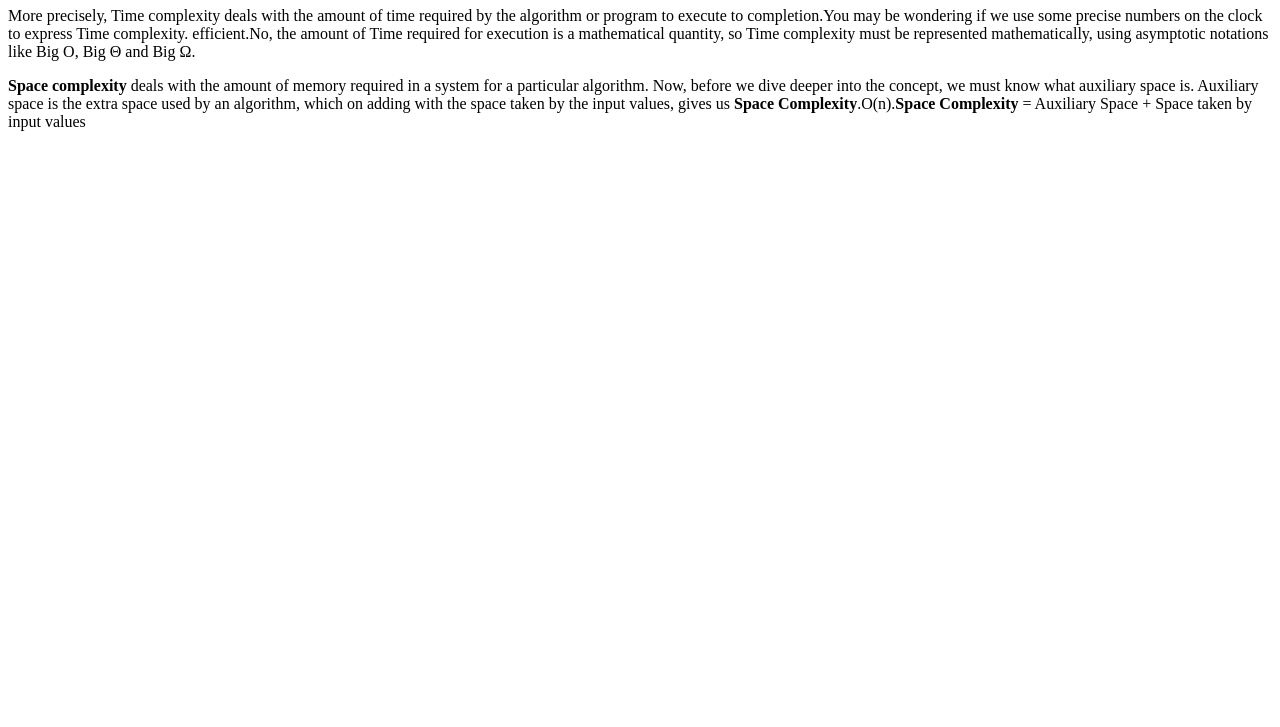
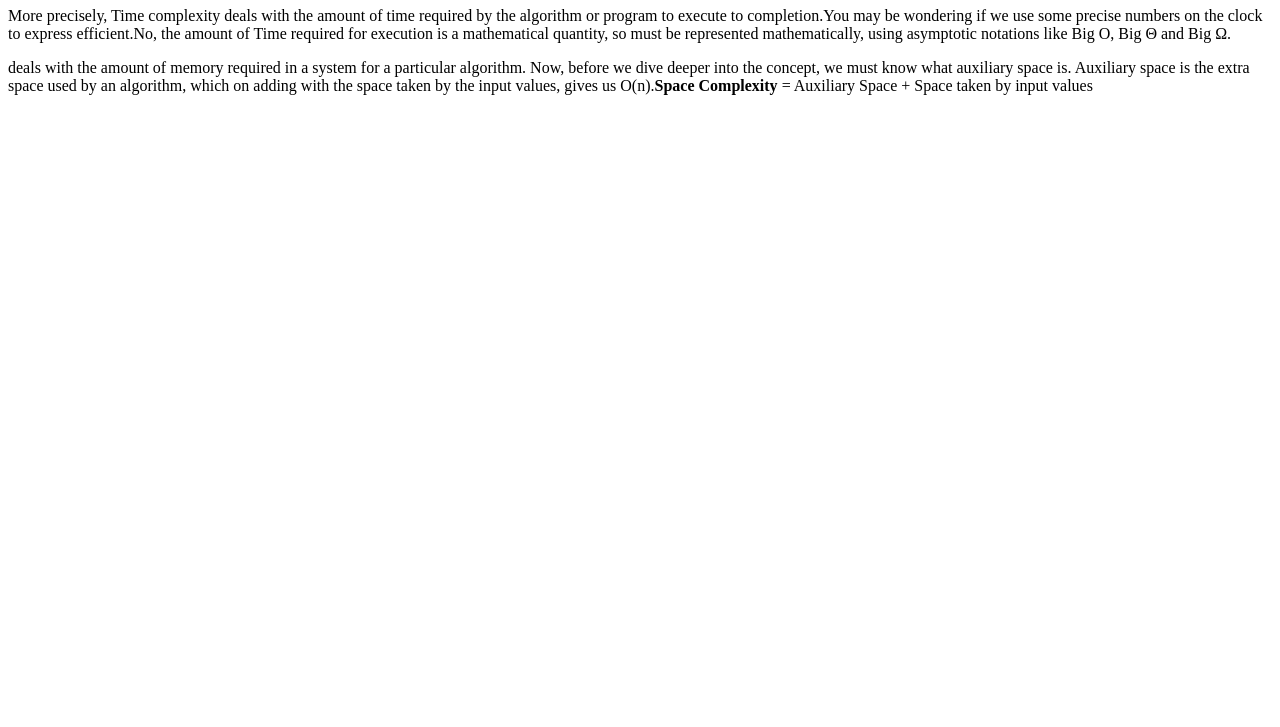
Before and after one commit to acciojob/time-and-space-complexity-devDebasishMandal, a website: page main.html in a window 1280 px wide. Shown: the part 73-800 px from the top of the page. Drawn offline with Linux system fonts and the light colour scheme.

Commit message:
created a submission

```diff
--- a/main.html
+++ b/main.html
@@ -8,9 +8,9 @@
 
 <body>
     <h1>Time and Space Complexity</h1>
-    <p>More precisely, Time complexity deals with the amount of time required by the algorithm or program to execute to completion.You may be wondering if we use some precise numbers on the clock to express Time complexity. efficient.No, the amount of Time required for execution is a mathematical quantity, so Time complexity must be represented mathematically, using asymptotic notations like Big O, Big Θ and Big Ω.</p>
+    <p>More precisely, Time complexity deals with the amount of time required by the algorithm or program to execute to completion.You may be wondering if we use some precise numbers on the clock to express  efficient.No, the amount of Time required for execution is a mathematical quantity, so  must be represented mathematically, using asymptotic notations like Big O, Big Θ and Big Ω.</p>
 
-    <p><b>Space complexity</b> deals with the amount of memory required in a system for a particular algorithm. Now, before we dive deeper into the concept, we must know what auxiliary space is. Auxiliary space is the extra space used by an algorithm, which on adding with the space taken by the input values, gives us <b>Space Complexity</b>.O(n).<b>Space Complexity</b> = Auxiliary Space + Space taken by input values</p>
+    <p>deals with the amount of memory required in a system for a particular algorithm. Now, before we dive deeper into the concept, we must know what auxiliary space is. Auxiliary space is the extra space used by an algorithm, which on adding with the space taken by the input values, gives us O(n).<b>Space Complexity</b> = Auxiliary Space + Space taken by input values</p>
 	<!-- the entire body must be written by student -->
     <script type="text/javascript" src="./script.js">
 </script>
```
